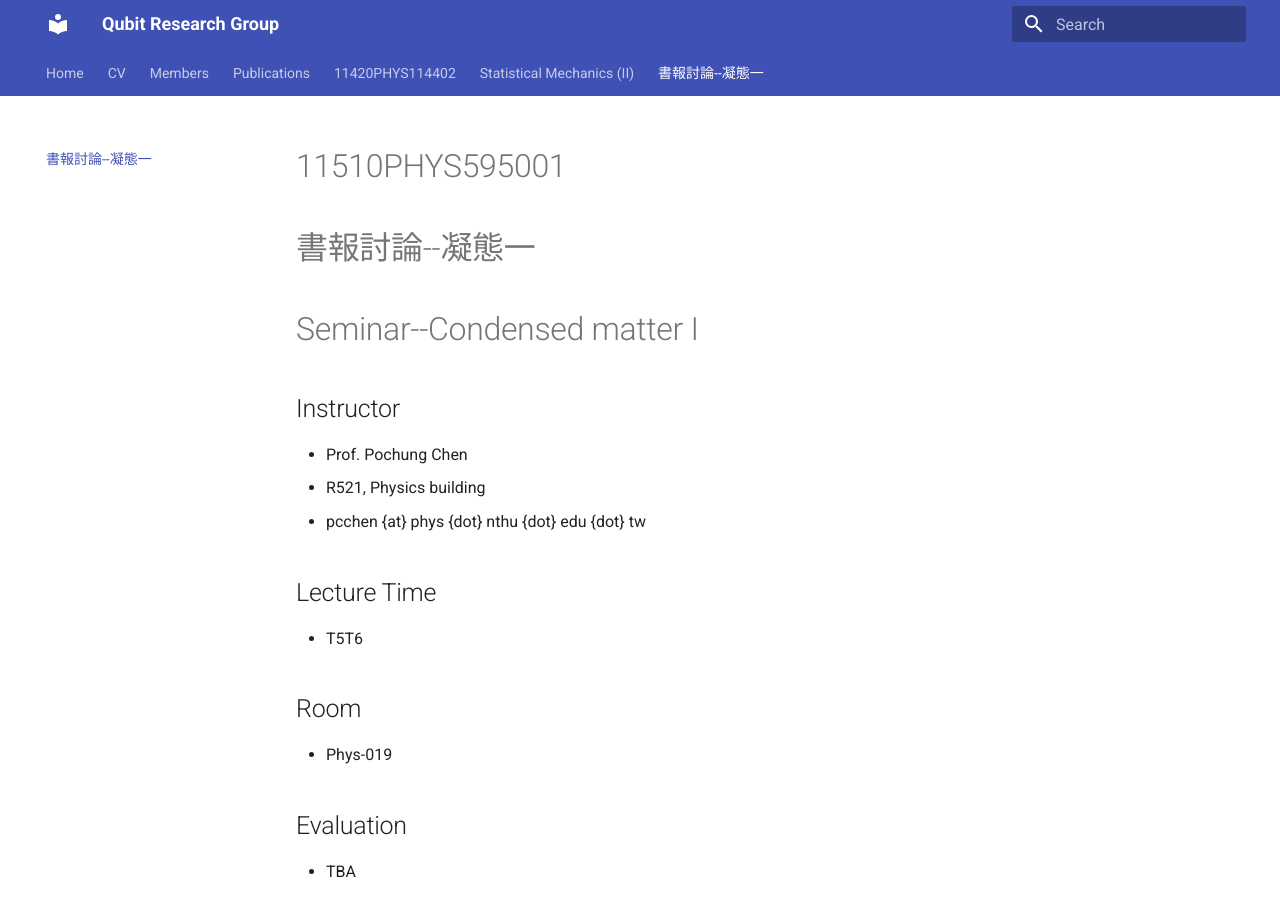
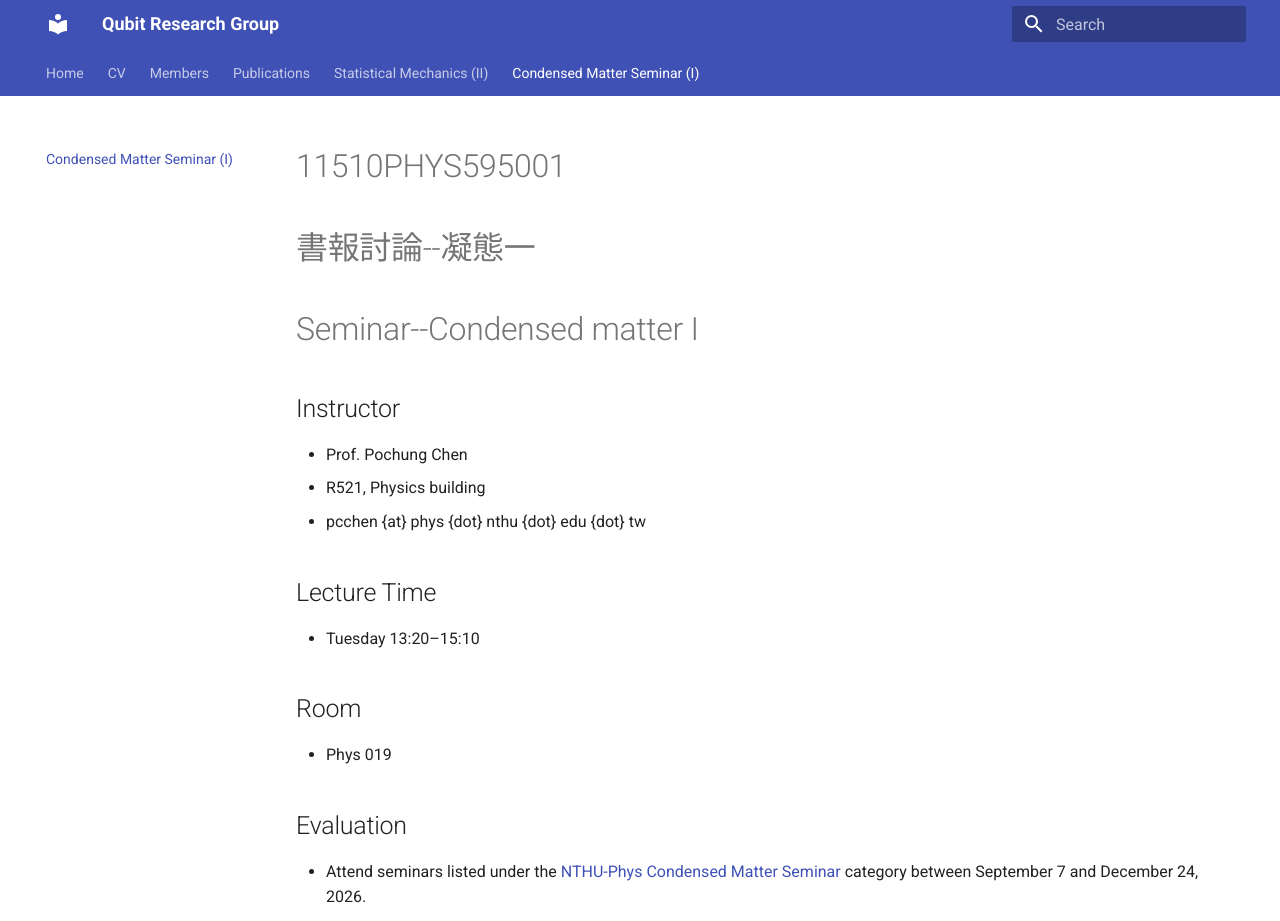
Before and after one commit to pcchen/pcchen.github.io, an MkDocs documentation site: the page built from docs/teaching/11510PHYS595001.md, in a window 1280 px wide and 1400 px high. Shown: the top 921 px of the window. Built offline with MkDocs 1.6.1 and Material for MkDocs 9.7.7, drawn with Linux system fonts in a browser that asks for light colours; some of the changed text lies outside the part shown.

Commit message:
update teaching

```diff
--- a/docs/teaching/11510PHYS595001.md
+++ b/docs/teaching/11510PHYS595001.md
@@ -8,12 +8,20 @@
 * pcchen {at} phys {dot} nthu {dot} edu {dot} tw
 
 ## Lecture Time
-* T5T6
+* Tuesday 13:20–15:10
 
 ## Room
-* Phys-019
+* Phys 019
 
 ## Evaluation
-* TBA
+* Attend seminars listed under the [NTHU-Phys Condensed Matter Seminar](https://indico.phys.nthu.edu.tw/category/27/) category between September 7 and December 24, 2026.
+* For each seminar you attend, submit a one-page **handwritten** note. The note should include the speaker's name, the title of the talk, your name and student ID, and your summary of the talk, along with any question you asked.
+* You are encouraged to attend seminars held outside the lecture time (Tuesday 13:20–15:10) as well.
 
-## [Weekly schedule](https://indico.phys.nthu.edu.tw/category/27/)
+## Seminar calendar
+<div style="width:100%; height:800px;">
+  <iframe
+    src="https://indico.phys.nthu.edu.tw/category/19/calendar"
+    style="width:100%; height:100%; border:0;">
+  </iframe>
+</div>
--- a/mkdocs.yml
+++ b/mkdocs.yml
@@ -39,6 +39,6 @@
   # - Cytnx: Cytnx.md
   # - Teaching:
   #   - General Physics A (II): teaching/11420PHYS114402.md
-  - 11420PHYS114402: teaching/11420PHYS114402.md
+  # - 11420PHYS114402: teaching/11420PHYS114402.md
   - Statistical Mechanics (II): teaching/11510PHYS522000.md
-  - 書報討論--凝態一: teaching/11510PHYS595001.md
+  - Condensed Matter Seminar (I): teaching/11510PHYS595001.md
```
Also changed, not shown: NTHU 上課時間表.md (added, +32 -0 lines).
